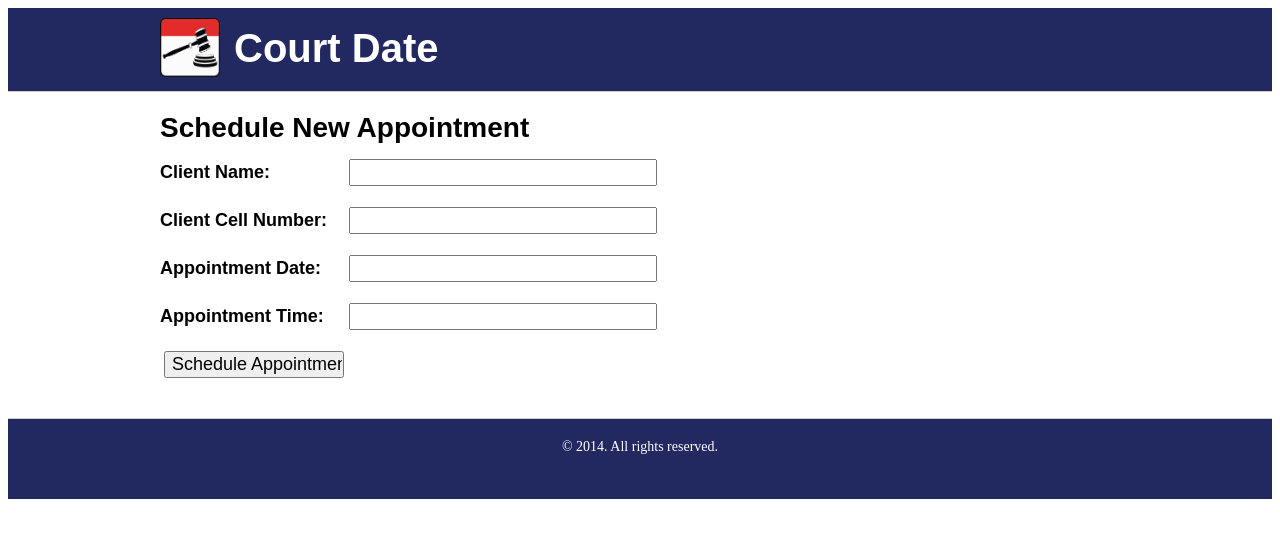
After one commit to megdesko/back2court, a PHP site: page /create.php in a window 1280 px wide. The commit adds this page. Shown: the top 538 px of the page. Run offline with PHP 8.4, Linux system fonts and the light colour scheme; some libraries are stand-ins or nearby versions.

Commit message:
More styles

```diff
--- /dev/null
+++ b/create.php
@@ -0,0 +1,64 @@
+<!DOCTYPE html>
+<!--[if lt IE 7 ]> <html class="ie ie6 lt-ie9 no-js" lang="en"> <![endif]-->
+<!--[if IE 7 ]>    <html class="ie ie7 lt-ie9 no-js" lang="en"> <![endif]-->
+<!--[if IE 8 ]>    <html class="ie ie8 lt-ie9 no-js" lang="en"> <![endif]-->
+<!--[if IE 9 ]>    <html class="ie ie9 no-js" lang="en"> <![endif]-->
+<!--[if (gt IE 9)|!(IE)]><!--><html class="no-js" lang="en"><!--<![endif]-->
+  <head>
+<meta http-equiv="content-type" content="text/html; charset=utf-8" />
+    <meta charset='utf-8' />
+    <meta content='IE=edge,chrome=1' http-equiv='X-UA-Compatible' />
+    <title>Court Date</title>
+
+    <meta name="viewport" content="width=device-width, initial-scale=1, maximum-scale=1">
+
+    <script type="text/javascript" src="//ajax.googleapis.com/ajax/libs/jquery/1.7.1/jquery.min.js"></script>
+
+    <link href='css/style.css' rel='stylesheet' />
+  </head>
+
+  <body>
+
+    <div id="header">
+      <div id="header_content">
+        <img src="logo_courtdate.png" />
+        <h1>Court Date</h1>
+      </div> <!-- #header_content -->
+    </div> <!-- #header -->
+
+    <div id="main">
+
+      <h2>Schedule New Appointment</h2>
+
+      <form action="schedule.php" method="POST" name="schedule" id="schedule_form">
+
+        <label for="name">Client Name:</label>
+        <input type="text" name="client_name" value="" /><br/><br/>
+
+        <label for="name">Client Cell Number:</label>
+        <input type="text" name="client_phone" value="" /><br/><br/>
+
+        <label for="name">Appointment Date:</label>
+        <input type="text" name="date" value="" /><br/><br/>
+
+        <label for="name">Appointment Time:</label>
+        <input type="text" name="date" value="" /><br/><br/>
+
+        <input type="submit" value="Schedule Appointment" />
+
+      </form>
+
+    </div>
+
+    <div id="footer">
+      <div id="footer_content">
+        &copy; 2014. All rights reserved.
+      </div> <!-- #footer_content -->
+    </div> <!-- #footer -->
+
+  <script type="text/javascript" src="//ajax.googleapis.com/ajax/libs/jquery/1.7.1/jquery.min.js"></script>
+  <script type="text/javascript" src="/js/script.js"></script>
+
+  </body>
+
+</html>
--- a/css/style.css
+++ b/css/style.css
@@ -7,7 +7,7 @@
   font-style: inherit;
   font-size: 12px;
   line-height: 1;
-  font-family: Helvetica;
+  font-family: Arial;
   text-align: left;
   vertical-align: baseline;
   position: relative;
@@ -50,6 +50,7 @@ img {
 	color: #FFFFFF;
 	margin: 0 0 0 10px;
 	vertical-align: top;
+	font-family: Arial;
 }
 
 #main {
@@ -62,6 +63,7 @@ img {
 	float: left;
 	font-size: 28px;
 	margin: 0 0 15px;
+	font-family: Arial;
 }
 
 #main a.create-new {
@@ -77,12 +79,33 @@ img {
 	padding: 5px 20px 5px 0;
 	font-size: 18px;
 	min-width: 100px;
+	font-family: Arial;
 }
 #main table.appointment-list td.table-button {
 	text-align: right;
 }
 #main table.appointment-list button {
 	font-size: 18px;
+}
+
+#main #schedule_form {
+	clear: both;
+	font-size: 18px;
+	font-weight: bold;
+}
+#main #schedule_form label {
+	display: inline-block;
+	width: 180px;
+	font-family: Arial;
+}
+#main #schedule_form input {
+	font-size: 18px;
+	width: 300px;
+	margin: 0 0 0 4px;
+	font-family: Arial;
+}
+#main #schedule_form input[type="submit"] {
+	width: 180px;
 }
 
 #footer {
```
